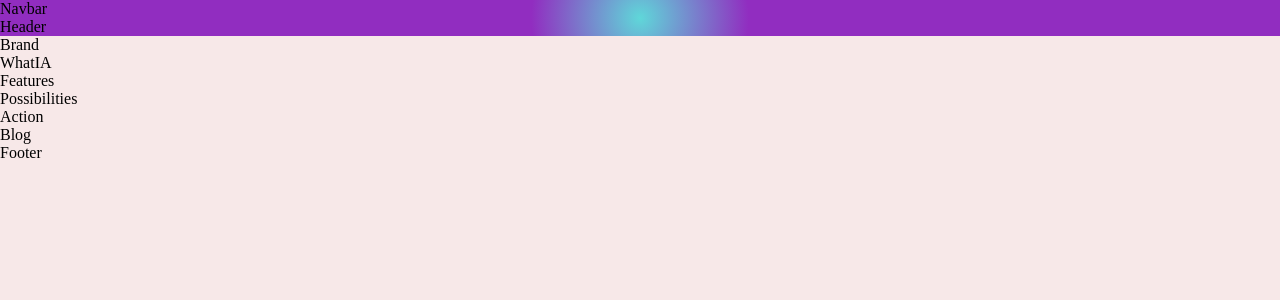
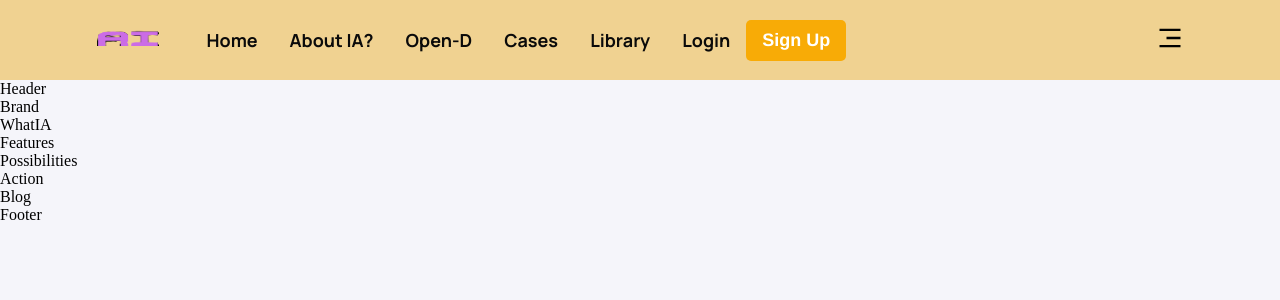
Before and after one commit to Benevanio/Hazy_tech, a React (Create React App) app: page / in a window 1280 px wide. Shown: the top 300 px of the page. Built offline with nearby package versions, Linux system fonts and the light colour scheme.

Commit message:
Add logo and icons (react-icons) for menu

```diff
--- a/src/App.scss
+++ b/src/App.scss
@@ -1,41 +1,48 @@
-//Variaveis globaus
-$Background: #f7e8e8;
-$Links: #5608a6;
-
 * {
+  box-sizing: border-box;
+  padding: 0;
   margin: 0;
-    padding: 0;
-    box-sizing: border-box;
   scroll-behavior: smooth;
 }
 
 body {
-    background-color: $Background;
+  background: var(--color-bg);
 }
 
 a {
+  color: unset;
   text-decoration: none;
-    color: $Links;
 }
 
-.gradient_bg {
-    background: rgb(95, 215, 217);
-    background: radial-gradient(circle, rgba(95, 215, 217, 1) 0%, rgba(145, 45, 192, 1) 17%);
+.gradient__bg {
+  background:-moz-radial-gradient(circle at 3% 25%, rgb(155, 172, 189) 0%, rgb(110, 141, 189) 25%);
+
+  /* safari 5.1+,chrome 10+ */
+  background:-webkit-radial-gradient(circle at 3% 25%, rgb(130, 162, 196) 0%, rgb(36, 111, 224) 25%);
+
+  /* opera 11.10+ */
+  background:-o-radial-gradient(circle at 3% 25%, rgb(175, 194, 214) 0%, rgb(54, 106, 185) 25%);
+
+  /* ie 10+ */
+  background:-ms-radial-gradient(circle at 3% 25%, rgb(185, 208, 233) 0%, rgb(170, 201, 248) 25%);
+
+  /* global 92%+ browsers support */
+  background:radial-gradient(circle at 3% 25%, rgb(118, 128, 139) 0%, rgb(146, 168, 201) 25%);
 }
 
-.gradient_text {
-    background: $Background;
+.gradient__text {
+  background: var(--gradient-text);
   background-clip: text;
   -webkit-background-clip: text;
   -webkit-text-fill-color: transparent;
 }
 
-.section_paddind {
-    padding: 3rem 5rem;
+.section__padding {
+  padding: 4rem 6rem;
 }
 
-.section_margin {
-    padding: 3rem 5rem;
+.section__margin {
+  margin: 4rem 6rem;
 }
 
 .scale-up-center {
@@ -53,6 +60,7 @@ a {
             transform: scale(1);
   }
 }
+
 @keyframes scale-up-center {
   0% {
     -webkit-transform: scale(0.5);
@@ -63,3 +71,23 @@ a {
             transform: scale(1);
   }
 }
+
+@media screen and (max-width: 700px) {
+  .section__padding {
+    padding: 4rem;
+  }
+
+  .section__margin {
+    margin: 4rem;
+  }
+}
+
+@media screen and (max-width: 550px) {
+  .section__padding {
+    padding: 4rem 2rem;
+  }
+
+  .section__margin {
+    margin: 4rem 2rem;
+  }
+}
--- a/src/components/navbar/Navbar.jsx
+++ b/src/components/navbar/Navbar.jsx
@@ -1,8 +1,33 @@
-import React from 'react'
+import React,{useState} from 'react'
+import { RiMenu3Line, RiCloseLine } from 'react-icons/ri';
+
 import './Navbar.scss'
+import logo from '../../assets/logotipo.png'
 const Navbar = () => {
+  const [menu, setMenu] = useState(false)
   return (
-    <div>Navbar</div>
+  <div className="AI__navbar">
+    <div className="AI__navbar-links">
+      <div className="AI__navbar-links_logo">
+        <img src={logo} />
+      </div>
+      <div className="AI__navbar-links_container">
+        <p><a href="#home">Home</a></p>
+        <p><a href="#aicom">About IA?</a></p>
+        <p><a href="#possibility">Open-D</a></p>
+        <p><a href="#features">Cases</a></p>
+        <p><a href="#blog">Library</a></p>
+      </div>
+    <div className="AI__navbar-sign">
+      <p>Login</p>
+      <button type='button'>Sign Up</button>
+    </div>
+    </div>
+    <div className="AI__navbar-menu">
+      {menu ? <RiCloseLine size={28} onClick={() => setMenu(false)} /> : <RiMenu3Line size={28} onClick={() => setMenu(true)} />
+      }
+    </div>
+  </div>
   )
 }
 
--- a/src/components/navbar/Navbar.scss
+++ b/src/components/navbar/Navbar.scss
@@ -0,0 +1,62 @@
+.AI__navbar {
+    display: flex;
+    justify-content: space-between;
+    align-items: center;
+    background-color: #f0d291;
+    height: 80px;
+    padding: 2rem 6rem;
+}
+
+.AI__navbar-links {
+    flex: 1;
+    display: flex;
+    justify-content: flex-start;
+    align-items: center;
+}
+
+.AI__navbar-links_logo {
+    margin-right: 2rem;
+}
+
+.AI__navbar-links_logo img {
+    width: 62.56px;
+    height: 16.02px;
+}
+
+.AI__navbar-links_container {
+    display: flex;
+    flex-direction: row;
+}
+
+.AI__navbar-sign {
+    display: flex;
+    justify-content: flex-end;
+    align-items: center;
+}
+
+.AI__navbar-links_container p,
+.AI__navbar-sign p,
+.AI__navbar-menu_container p {
+    color: rgb(10, 10, 10);
+    font-family: var(--font-family);
+    font-weight: 700;
+    font-size: 18px;
+    line-height: 25px;
+    text-transform: capitalize;
+    margin: 0 1rem;
+    cursor: pointer;
+}
+.AI__navbar-sign button,
+.AI__navbar-menu_container button{
+    padding: 0.5rem 1rem;
+    background: #f8ab06;
+    cursor: pointer;
+    border: none;
+    border-radius: 5px;
+    color: #fff;
+    font-family: 'Franklin Gothic Medium', 'Arial Narrow', Arial, sans-serif;
+    font-weight: 700;
+    font-size: 18px;
+    line-height: 25px;
+    outline: none;
+}
--- a/src/index.scss
+++ b/src/index.scss
@@ -6,7 +6,7 @@
   --gradient-text: linear-gradient(89.97deg, #AE67FA 1.84%, #F49867 102.67%);
   --gradient-bar: linear-gradient(103.22deg, #AE67FA -13.86%, #F49867 99.55%);
 
-  --color-bg: #040C18;
+  --color-bg: #f5f5fa;
   --color-footer : #031B34;
   --color-blog: #042c54;
   --color-text: #81AFDD;
```
Also changed, not shown: src/assets/Logo.png (added), src/assets/logotipo.png (added). Lines whose indentation alone changed are shown as unchanged.
